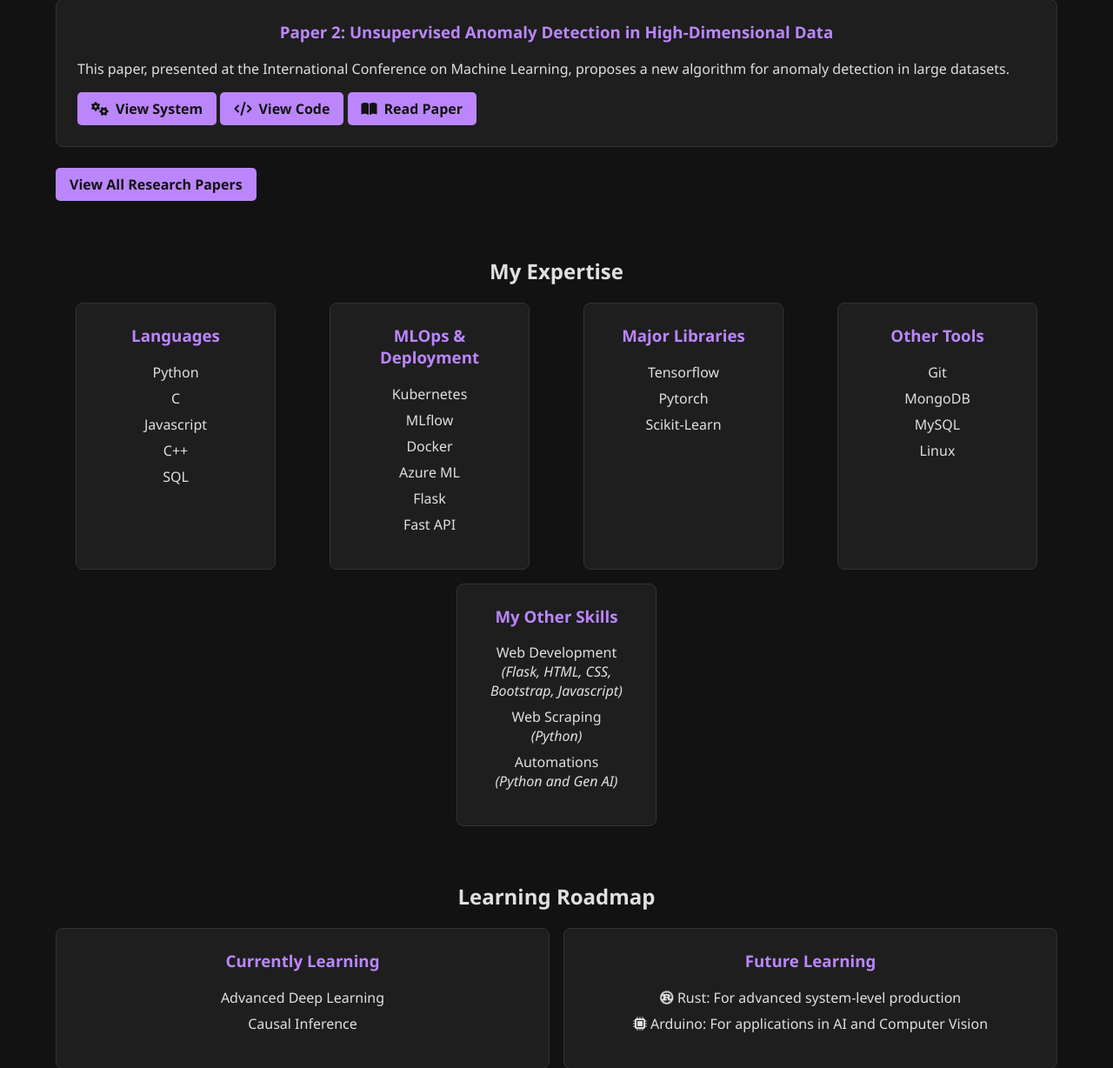
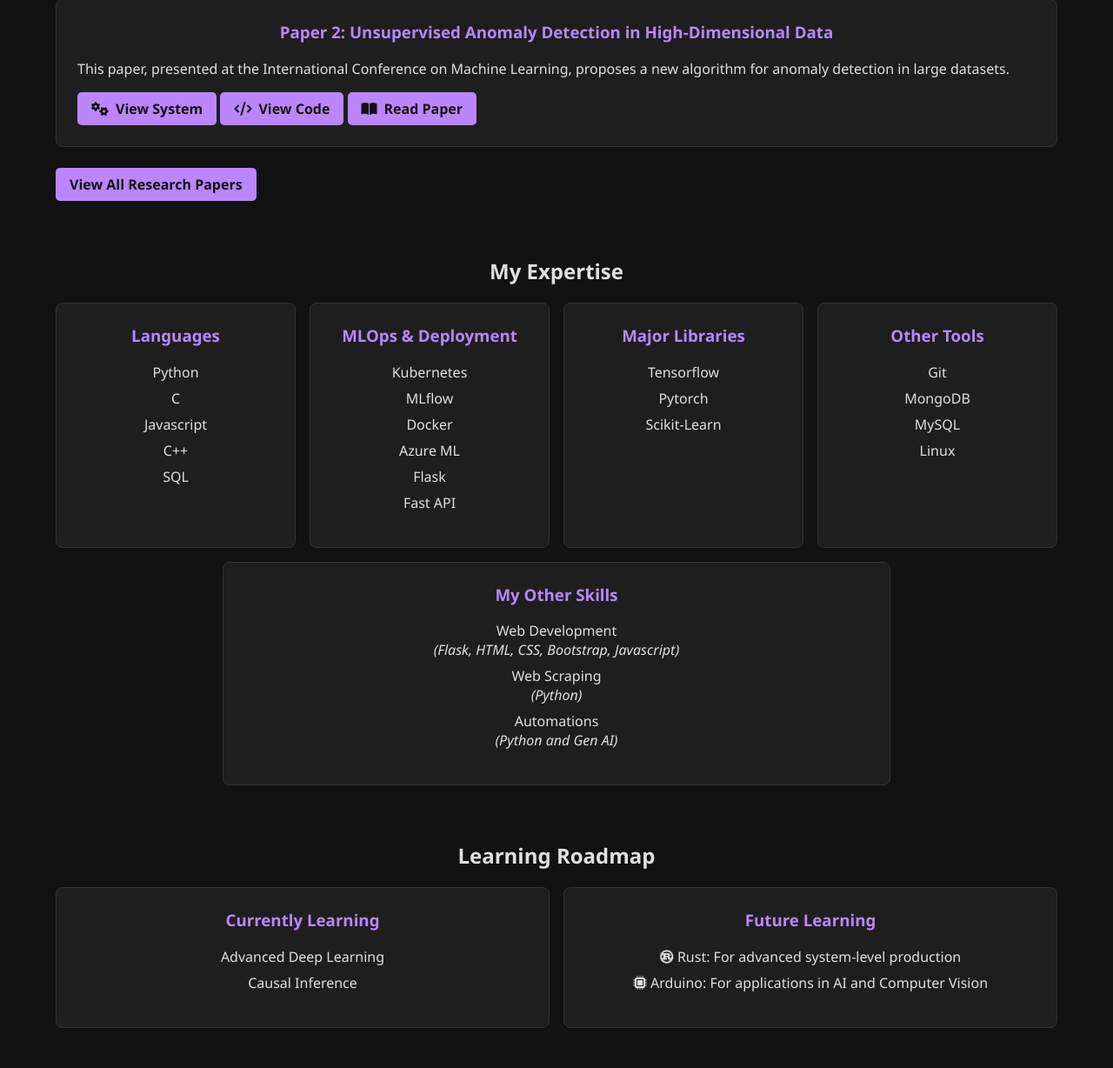
Before and after one commit to SHIVOGOJOHN/mainprofile, a Flask app: page / in a window 1280 px wide. Shown: the part 1386-2614 px from the top of the page at 87% size. Run offline with Flask 3, Linux system fonts and the light colour scheme; some libraries are stand-ins or nearby versions.

Commit message:
Fix: Corrected sizing and centering of 'My Other Skills' container.

```diff
--- a/static/style.css
+++ b/static/style.css
@@ -218,11 +218,14 @@ section {
     display: flex;
     justify-content: center;
     margin-top: 1rem;
+    max-width: calc( (180px * 4) + (1rem * 3) ); /* Match width of 4 columns + 3 gaps */
+    margin-left: auto;
+    margin-right: auto;
 }
 
 #skills .skills-row-single .skill-column {
-    /* flex: 0 0 180px; Fixed width to match other columns */
-    /* max-width: 180px; Ensure it doesn't grow too wide */
+    flex: 1;
+    min-width: 180px;
 }
 
 #skills .skill-column {
@@ -230,7 +233,8 @@ section {
     padding: 1.5rem;
     border-radius: 8px;
     border: 1px solid #333;
-    flex: 0 0 180px; /* Fixed width for consistent sizing */
+    flex: 1;
+    min-width: 180px; /* Adjusted for 5 columns */
     transition: transform 0.3s ease;
 }
 
```
